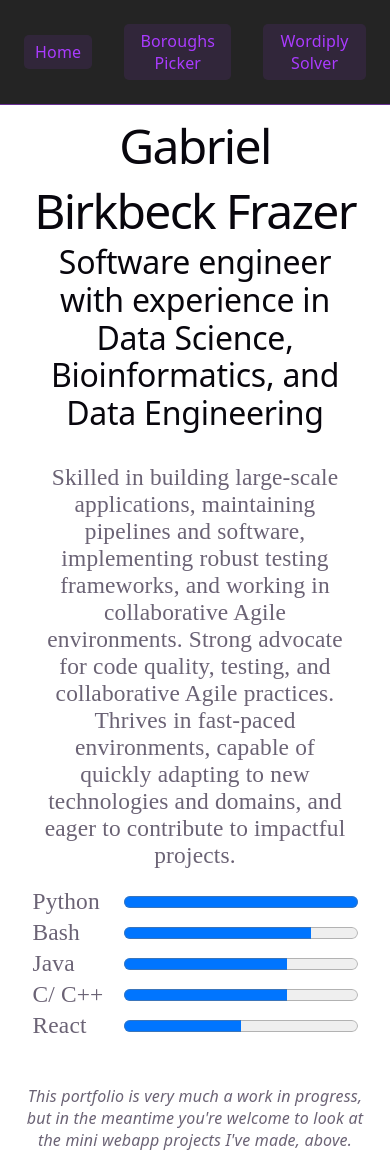
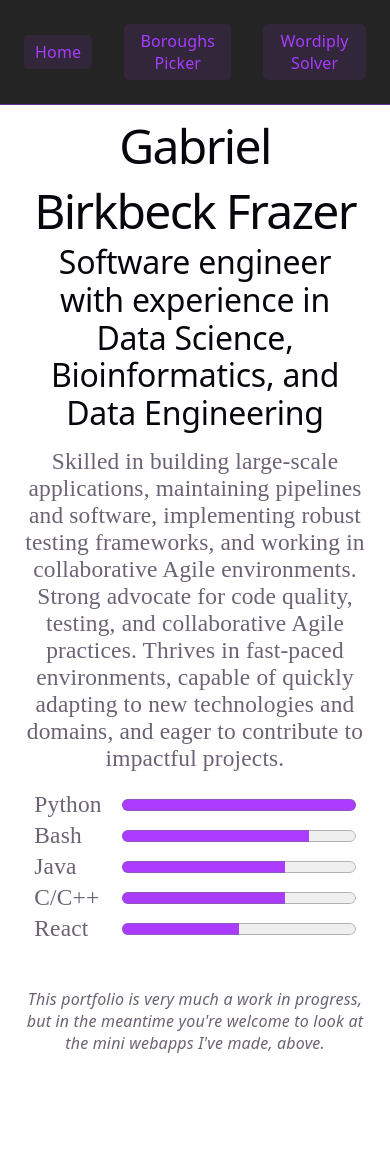
Before and after one commit to g-b-f/g-b-f.github.io, a React (Vite) app: page /#/ in a window 390 px wide. After the commit the page ends 1078 px from the top, so only its background shows below. Built offline with nearby package versions, Linux system fonts and the light colour scheme.

Commit message:
visual tweaks

```diff
--- a/src/pages/CSS/Portfolio.css
+++ b/src/pages/CSS/Portfolio.css
@@ -14,15 +14,18 @@
     margin: 1rem auto;
 }
 
-.intro > .description
-{
+.intro > .description {
     margin: auto 3rem;
+    text-align: justify;
     text-justify: inter-word;
-    text-align: justify;
+    text-wrap: pretty;
+    hyphens: auto;
+    hyphenate-limit-chars: 10 6 3;
 }
 
-.languages progress {
+.languages progress{
     margin-left: 1rem;
+    accent-color: var(--accent);
 }
 
 .hero h1 {
@@ -31,13 +34,11 @@
     font-size: clamp(3rem, 6vw, 4rem);
 }
 .hero h2 {
-    font-size: 3rem;
     font-size: clamp(2rem, 6vw, 2.5rem);
     margin-bottom: 2rem;
 }
 .intro {
     text-align: left;
-    font-size: 1.25rem;
     font-size: clamp(1rem, 6vw, 1.5rem);
     font-family:'Times New Roman', Times, serif;
 }
@@ -53,7 +54,6 @@
 .image-text > p {
     flex: 1 1 0;
     min-width: 18rem;
-    color: white;
 }
 
 .images {
@@ -67,7 +67,7 @@
     height: auto;
 }
 
-@media (max-width: 872px) {
+@media (max-width: 830px) {
     .image-text {
         flex-direction: column;
         margin: 0.5rem;
@@ -86,7 +86,8 @@
         max-width: fit-content;
     }
     .intro > .description {
-    margin: auto 1rem;
+    margin: -1rem 0rem 0rem;
     text-align: center;
+    hyphens: none;
     }
 }
--- a/src/pages/Portfolio.tsx
+++ b/src/pages/Portfolio.tsx
@@ -3,7 +3,7 @@ import './CSS/Portfolio.css';
 const languages = {
   "Python": 10,
   "Java": 7,
-  "C/ C++": 7,
+  "C/C++": 7,
   "Bash": 8,
   "React": 5
 }
@@ -11,18 +11,23 @@ const languages = {
 function LanguageTable(props: Record<string, number>) {
   const languageEntries = Object.entries(props).sort((a, b) => b[1] - a[1]);
   return (
+  <div className="languages">
+    {/* <h3>Programming languages</h3> */}
     <table>
       <tbody>
         {languageEntries.map(([language, value]) => (
           <tr key={language}>
             <td>{language}</td>
             <td>
-              <progress id={language + "_progress"} value={value} max="10">{value}</progress>
+              <progress
+                id={language + "_progress"} value={value} max="10">{value}
+              </progress>
             </td>
           </tr>
         ))}
       </tbody>
     </table>
+  </div>
   );
 }
 
@@ -46,16 +51,13 @@ export default function Portfolio() {
               and eager to contribute to impactful projects.
             </p>
           </div>
-          <div className="languages">
-            {/* <h3>Programming languages</h3> */}
-            <LanguageTable {...languages} />
-          </div>
+          <LanguageTable {...languages} />
         </section>
         <br></br>
         <i>
           This portfolio is very much a work in progress,
-          but in the meantime you're welcome to look at the mini webapp
-          projects I've made, above.
+          but in the meantime you're welcome to look at the mini webapps
+          I've made, above.
         </i>
     </section>
   );
```
